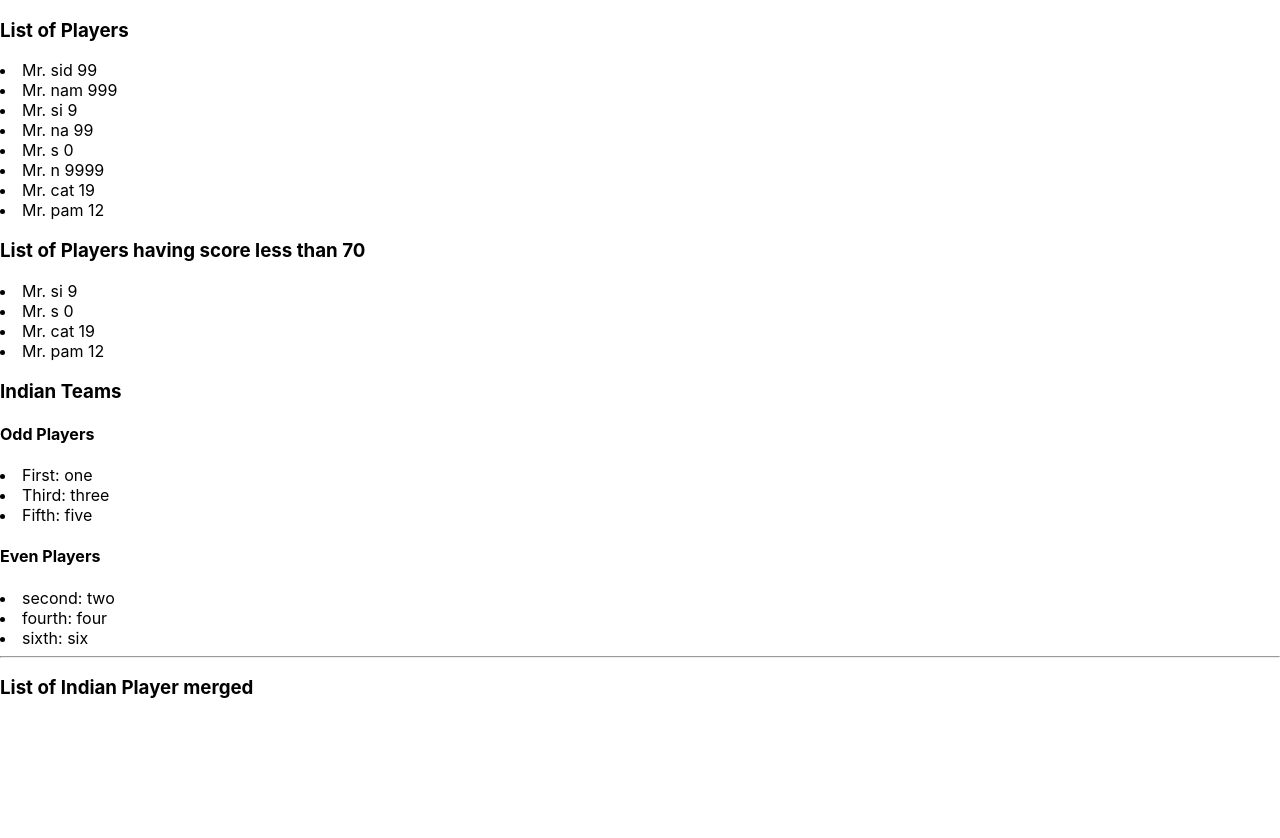
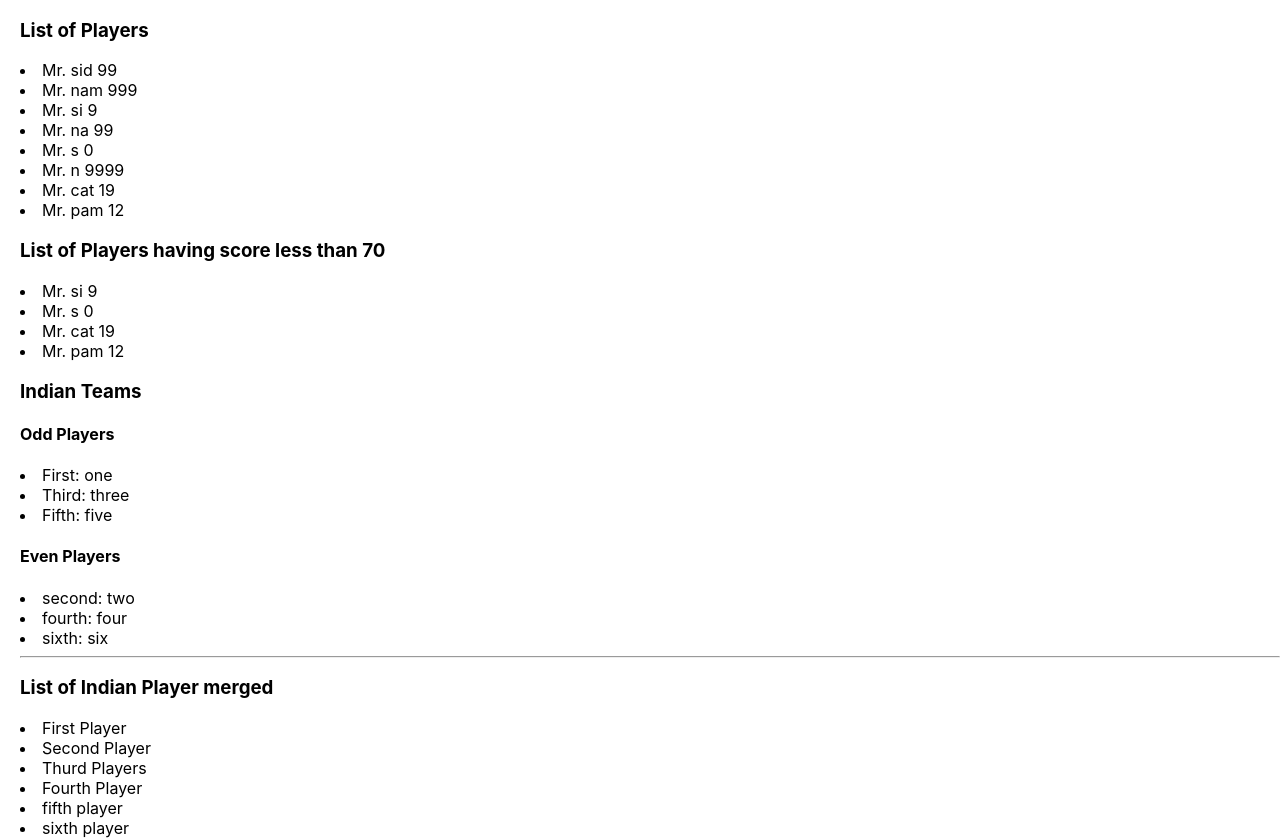
Before and after one commit to siddhant008/React-Hands-On, a React (Create React App) app: page / in a window 1280 px wide. Before the commit the page ends 800 px from the top, so only its background shows below. Built offline with nearby package versions, Linux system fonts and the light colour scheme.

Commit message:
indian players display issue fixed

```diff
--- a/src/App.css
+++ b/src/App.css
@@ -1,38 +1,3 @@
 .App {
-  text-align: center;
+  margin-left: 20px;
 }
-
-.App-logo {
-  height: 40vmin;
-  pointer-events: none;
-}
-
-@media (prefers-reduced-motion: no-preference) {
-  .App-logo {
-    animation: App-logo-spin infinite 20s linear;
-  }
-}
-
-.App-header {
-  background-color: #282c34;
-  min-height: 100vh;
-  display: flex;
-  flex-direction: column;
-  align-items: center;
-  justify-content: center;
-  font-size: calc(10px + 2vmin);
-  color: white;
-}
-
-.App-link {
-  color: #61dafb;
-}
-
-@keyframes App-logo-spin {
-  from {
-    transform: rotate(0deg);
-  }
-  to {
-    transform: rotate(360deg);
-  }
-}
--- a/src/App.js
+++ b/src/App.js
@@ -53,7 +53,7 @@
  const IndianPlayers = [...T20Players, ...RanjiTrophyPlayers]
 
   return (
-    <div>
+    <div className="App">
       <h3>List of Players</h3>
       <ListofPlayers players={players} />
       <h3>List of Players having score less than 70</h3>
--- a/src/components/ListofIndianPlayers.js
+++ b/src/components/ListofIndianPlayers.js
@@ -5,7 +5,7 @@
   return(
     props.indianPlayers.map((item, index) => {
       {console.log(item)}
-        <li>{item}</li>
+        return(<li>{item}</li>)
     })
   )
 }
```
